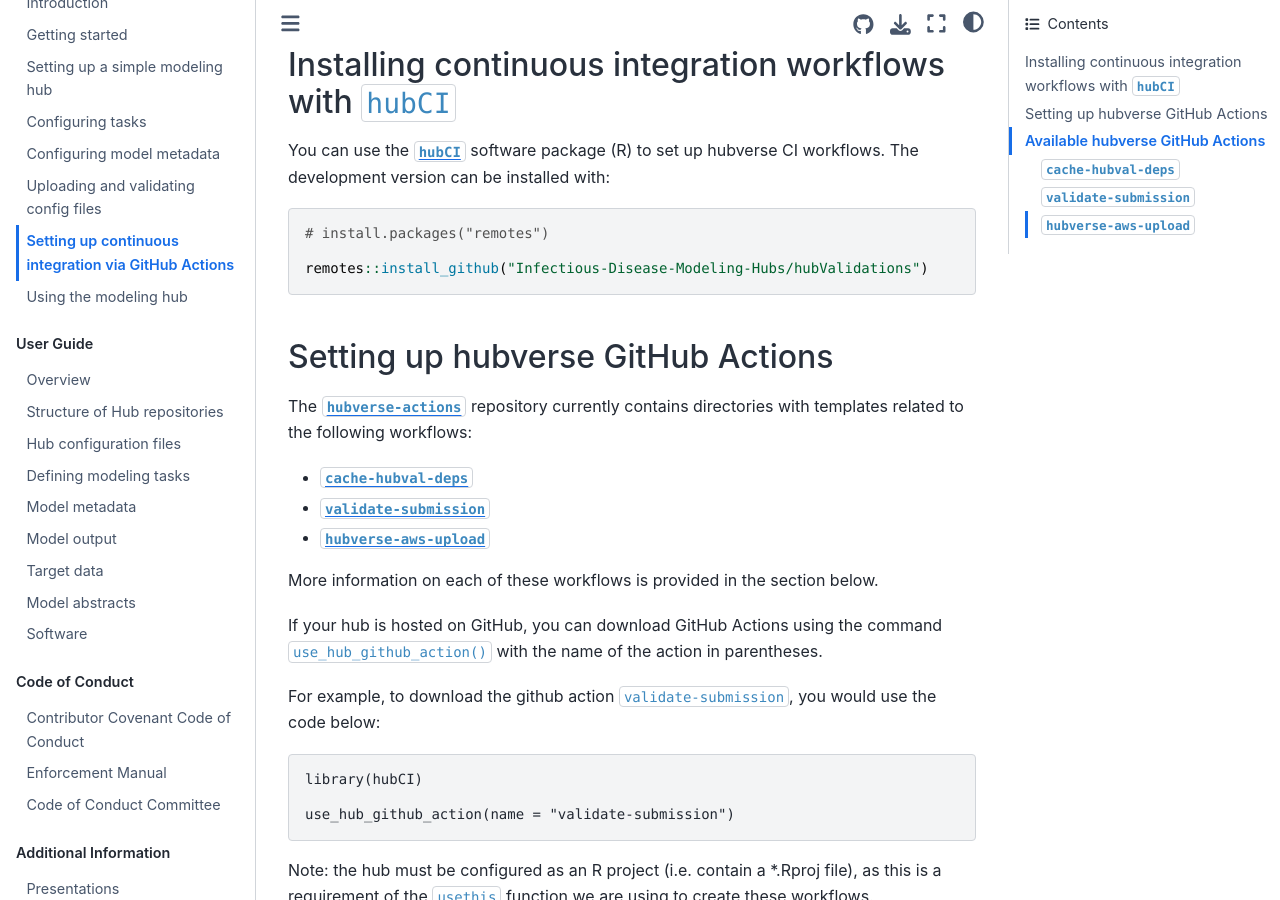
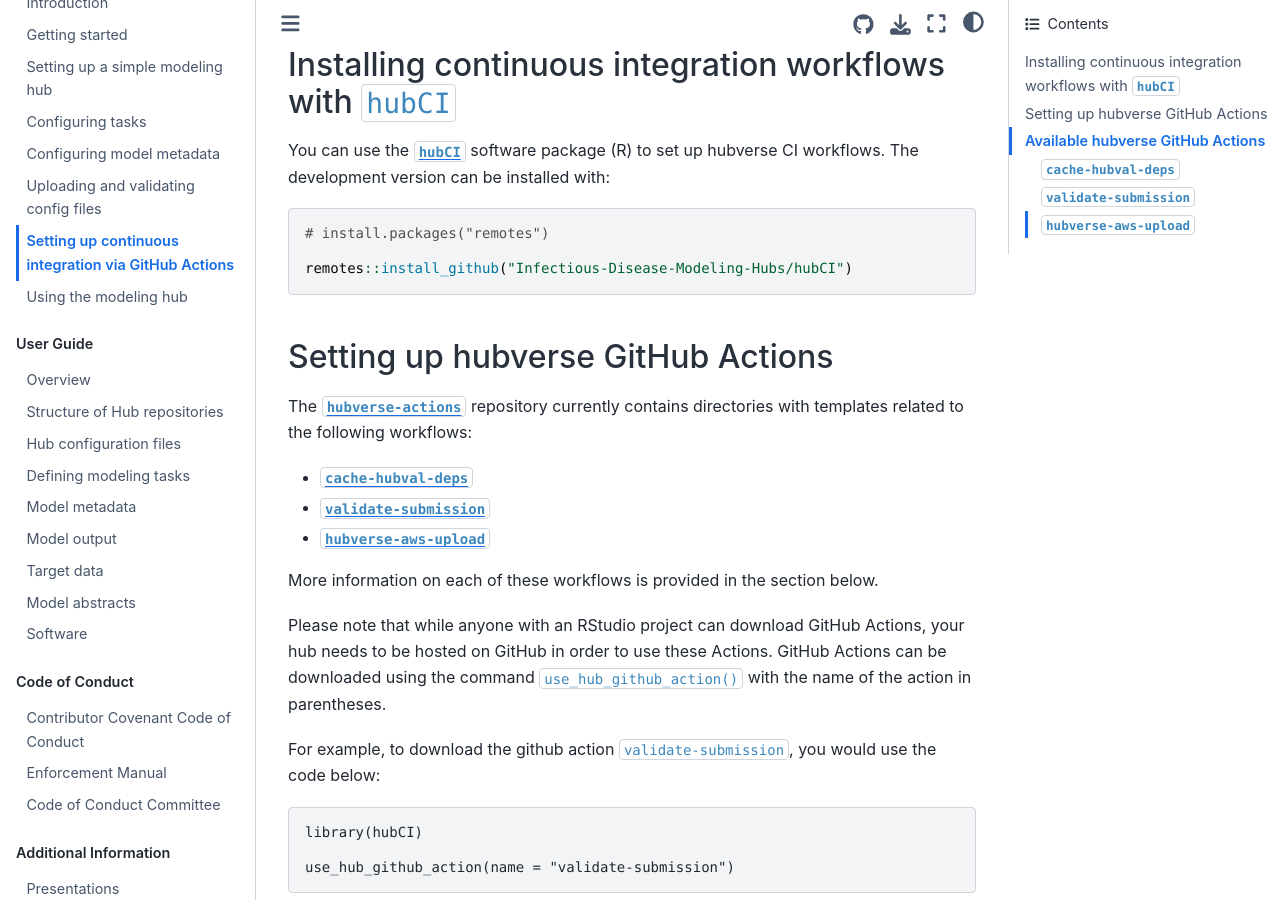
Before and after one commit to hubverse-org/hubDocs, a Sphinx documentation site: the page built from docs/source/quickstart-hub-admin/continuous-integration.md, in a window 1280 px wide and 900 px high, scrolled down 521 px. Built offline with Sphinx 7.4.7 and the Sphinx Book theme 1.1.4, drawn with Linux system fonts in a browser that asks for light colours.

Commit message:
Update continuous-integration.md
corrected code to install hubCI and clarified who can download vs. use GitHub Actions

````diff
--- a/docs/source/quickstart-hub-admin/continuous-integration.md
+++ b/docs/source/quickstart-hub-admin/continuous-integration.md
@@ -13,7 +13,7 @@
 ``` r
 # install.packages("remotes")
 
-remotes::install_github("Infectious-Disease-Modeling-Hubs/hubValidations")
+remotes::install_github("Infectious-Disease-Modeling-Hubs/hubCI")
 ```
 ## Setting up hubverse GitHub Actions
 
@@ -25,7 +25,7 @@
 
 More information on each of these workflows is provided in the section below.
 
-If your hub is hosted on GitHub, you can download GitHub Actions using the command `use_hub_github_action()` with the name of the action in parentheses.
+Please note that while anyone with an RStudio project can download GitHub Actions, your hub needs to be hosted on GitHub in order to use these Actions. GitHub Actions can be downloaded using the command `use_hub_github_action()` with the name of the action in parentheses.
 
 For example, to download the github action `validate-submission`, you would use the code below:
 
````
